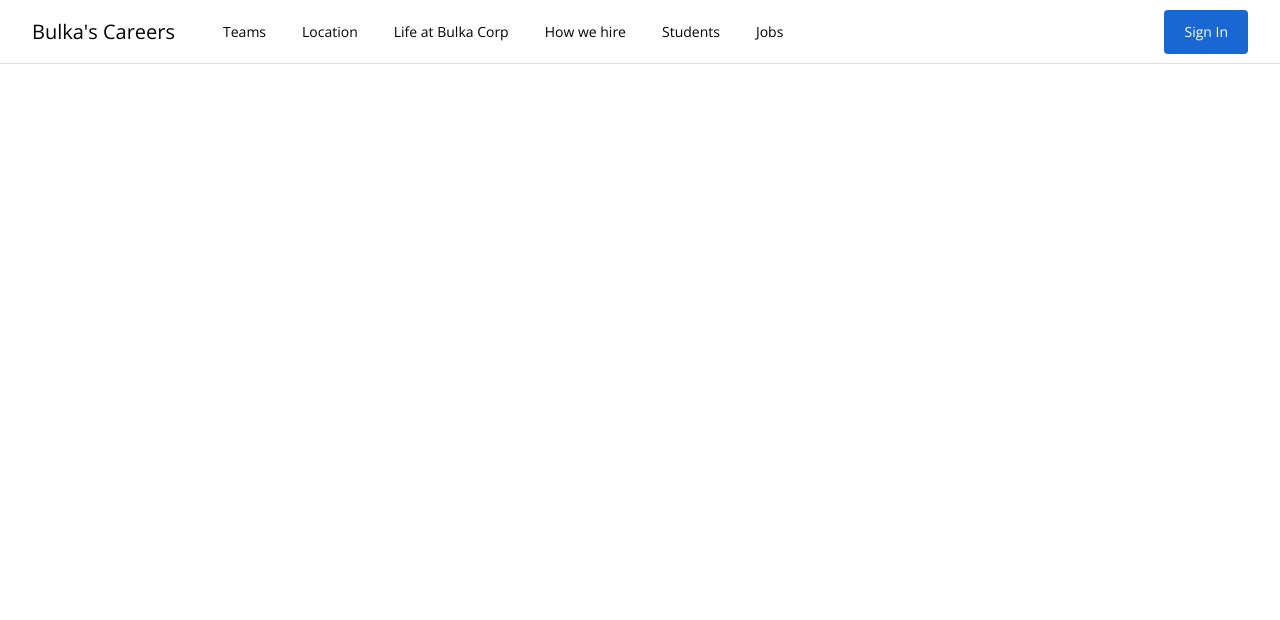
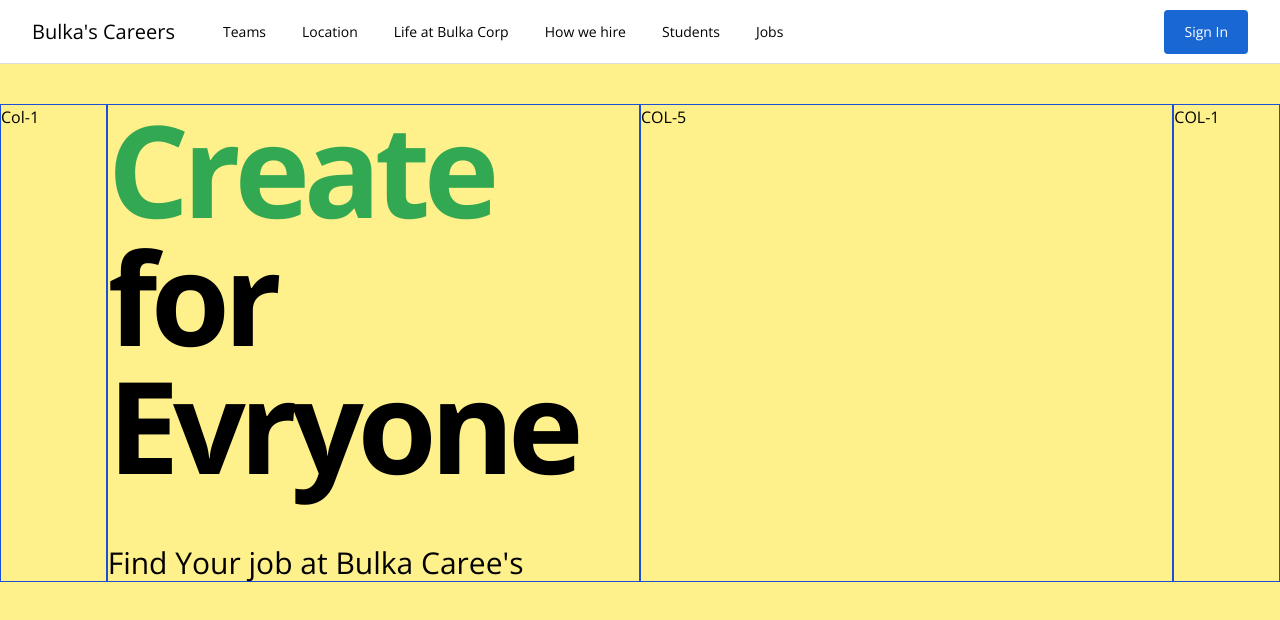
Before and after one commit to VPLEV23/Google-Careers-Clone, a Vue app: page / in a window 1280 px wide. Shown: the top 620 px of the page. Built offline with nearby package versions, Linux system fonts and the light colour scheme.

Commit message:
Headline Component

```diff
--- a/src/App.vue
+++ b/src/App.vue
@@ -1,14 +1,17 @@
 <template>
   <main-nav />
+  <hero-vue />
 </template>
 
 <script>
 import MainNav from "@/components/MainNav.vue";
+import HeroVue from "./components/Hero.vue";
 
 export default {
   name: "App",
   components: {
     MainNav,
+    HeroVue,
   },
 };
 </script>
--- /dev/null
+++ b/src/components/Hero.vue
@@ -0,0 +1,24 @@
+<template>
+  <main>
+    <section class="flex h-screen flex-col bg-yellow-200 pt-10 pb-20">
+      <div class="grid grid-cols-12">
+        <div class="col-span-1 col-start-1 border border-blue-700">Col-1</div>
+        <div class="col-span-5 col-start-2 border border-blue-700">
+          <the-head-line />
+        </div>
+        <div class="col-span-5 col-start-7 border border-blue-700">COL-5</div>
+        <div class="col-span-1 col-start-12 border border-blue-700">COL-1</div>
+      </div>
+    </section>
+  </main>
+</template>
+
+<script>
+import TheHeadLine from "./TheHeadline.vue";
+export default {
+  name: "TheHero",
+  components: {
+    TheHeadLine,
+  },
+};
+</script>
--- a/src/components/MainNav.vue
+++ b/src/components/MainNav.vue
@@ -1,5 +1,5 @@
 <template>
-  <header class="w-full text-sm">
+  <header :class="['w-full', 'text-sm', headerHeightClass]">
     <div class="fixed top-0 left-0 h-16 w-full bg-white">
       <div
         class="mx-auto flex h-full flex-nowrap border-b border-solid border-brand-gray-1 px-8"
@@ -51,6 +51,14 @@
       isLoggedIn: false,
     };
   },
+  computed: {
+    headerHeightClass() {
+      return {
+        "h-16": !this.isLoggedIn,
+        "h-32": this.isLoggedIn,
+      };
+    },
+  },
   methods: {
     loginUser() {
       this.isLoggedIn = true;
--- /dev/null
+++ b/src/components/TheHeadline.vue
@@ -0,0 +1,60 @@
+<template>
+  <section>
+    <h1 class="ta mb-14 text-9xl font-bold tracking-tighter">
+      <span :class="actionClasses">{{ action }}</span
+      ><br />
+      for Evryone
+    </h1>
+    <h2 class="text-3xl font-light">Find Your job at Bulka Caree's</h2>
+  </section>
+</template>
+
+<script>
+import nextElementInList from "@/utils/nextElementInList";
+
+export default {
+  name: "TheHeadLine",
+  data() {
+    return {
+      action: "Build",
+      interval: null,
+    };
+  },
+  computed: {
+    actionClasses() {
+      return {
+        [this.action.toLowerCase()]: true,
+      };
+    },
+  },
+  created() {
+    this.changeTitle();
+  },
+  beforeUnmount() {
+    clearInterval(this.interval);
+  },
+  methods: {
+    changeTitle() {
+      this.interval = setInterval(() => {
+        const actions = ["Build", "Create", "Design", "Code"];
+        this.action = nextElementInList(actions, this.action);
+      }, 3000);
+    },
+  },
+};
+</script>
+
+<style scoped>
+.build {
+  color: #1a73e8;
+}
+.create {
+  color: #32a853;
+}
+.design {
+  color: #f9ab00;
+}
+.code {
+  color: #d93025;
+}
+</style>
--- a/src/playground.js
+++ b/src/playground.js
@@ -1,7 +1,3 @@
-const num = [1, 2, 3, 4, 5];
-
-const sq = num.map((el) => {
-  return el * el;
-});
-
-console.log(sq);
+setTimeout(() => {
+  console.log("i will print 2 sec");
+}, 2000)
--- /dev/null
+++ b/src/utils/nextElementInList.js
@@ -0,0 +1,8 @@
+const nextElementInList = (list, value) => {
+  const cuurentActIndex = list.indexOf(value);
+  const nextActIndex = (cuurentActIndex + 1) % list.length;
+  const nextAction = list[nextActIndex];
+  return nextAction;
+};
+
+export default nextElementInList;
```
Also changed, not shown: 1 other file (tests, documents, lock files or other folders).
